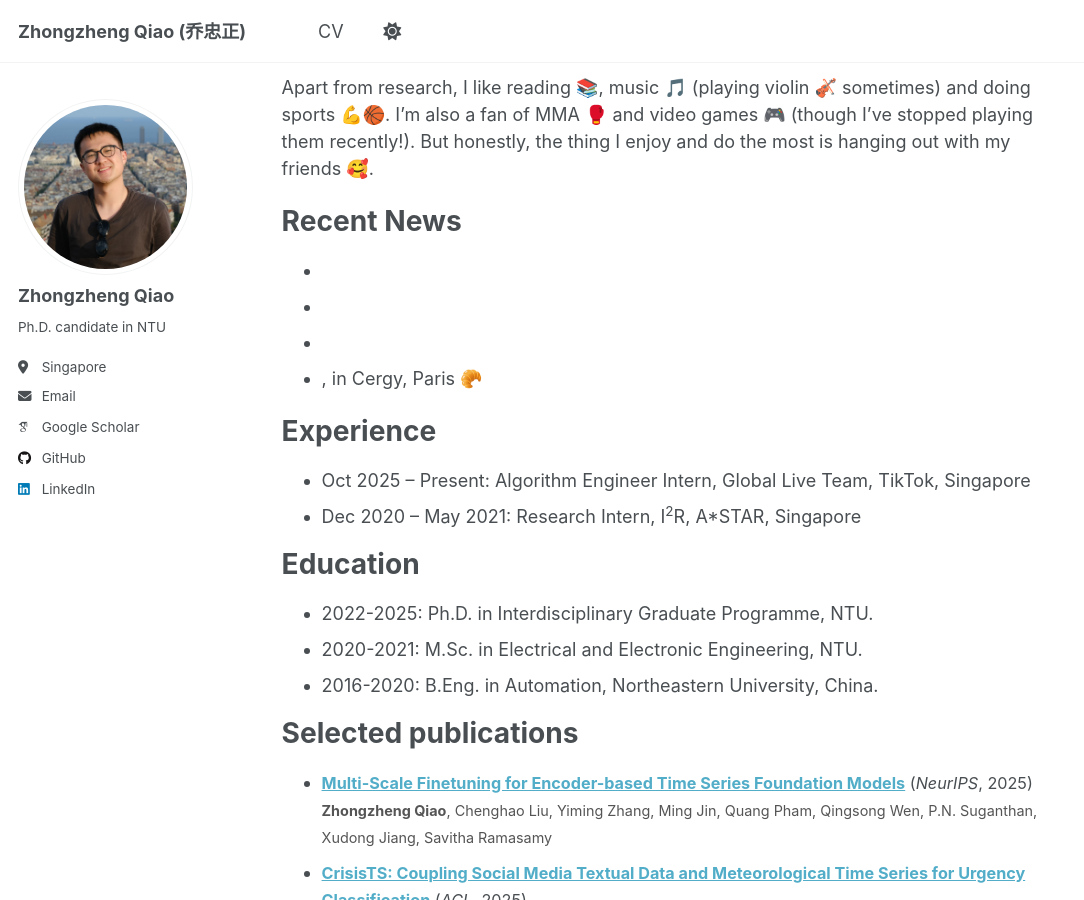
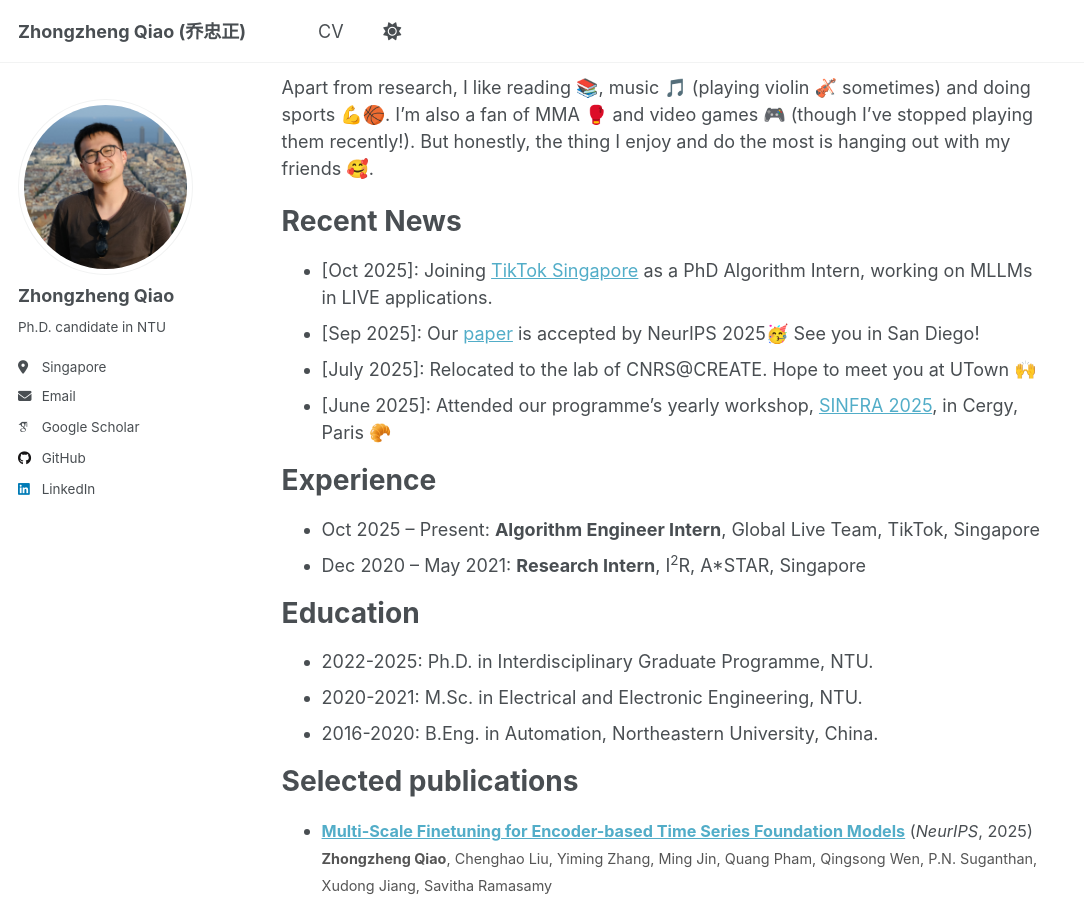
Before and after one commit to zqiao11/zqiao11.github.io, a Jekyll site: the page built from _pages/about.md, in a window 1280 px wide and 900 px high, scrolled down 377 px. Shown: the whole window, without its empty margins (0-1084 px from the left). Built offline with Jekyll 4.4.1, drawn with Linux system fonts in a browser that asks for light colours; some web fonts are replaced; part of the change alters nothing that is shown.

Commit message:
Update Experiences and News

```diff
--- a/_pages/about.md
+++ b/_pages/about.md
@@ -30,17 +30,16 @@ Apart from research, I like reading 📚, music 🎵 (playing violin 🎻 someti
 
 Recent News
 ======
-* [Oct 2025]: Joining [TikTok Singapore](https://www.tiktok.com/about) as a PhD Algorithm Intern, focusing on Multimodal Large Language Models (MLLMs) in LIVE applications.
-* [Sep 2025]: Our [paper](https://arxiv.org/abs/2506.14087) is accepted by NeurIPS 2025🥳 See you in San Diego this December!
-* [July 2025]: Relocated to the lab of CNRS@CREATE. Hope to meet you at UTown 🙌
-* [June 2025]: Attended our programme’s yearly workshop, [SINFRA 2025](https://ipal.cnrs.fr/sinfra-2025-25-27-june/)
-, in Cergy, Paris 🥐
+* \[Oct 2025\]: Joining [TikTok Singapore](https://www.tiktok.com/about) as a PhD Algorithm Intern, working on MLLMs in LIVE applications.
+* \[Sep 2025\]: Our [paper](https://arxiv.org/abs/2506.14087) is accepted by NeurIPS 2025🥳 See you in San Diego!
+* \[July 2025\]: Relocated to the lab of CNRS@CREATE. Hope to meet you at UTown 🙌
+* \[June 2025\]: Attended our programme’s yearly workshop, [SINFRA 2025](https://ipal.cnrs.fr/sinfra-2025-25-27-june/), in Cergy, Paris 🥐
 
 
 Experience
 ======
-* Oct 2025 – Present: Algorithm Engineer Intern, Global Live Team, TikTok, Singapore
-* Dec 2020 – May 2021: Research Intern, I<sup>2</sup>R, A*STAR, Singapore
+* Oct 2025 – Present: **Algorithm Engineer Intern**, Global Live Team, TikTok, Singapore
+* Dec 2020 – May 2021: **Research Intern**, I<sup>2</sup>R, A*STAR, Singapore
 
 
 
```
